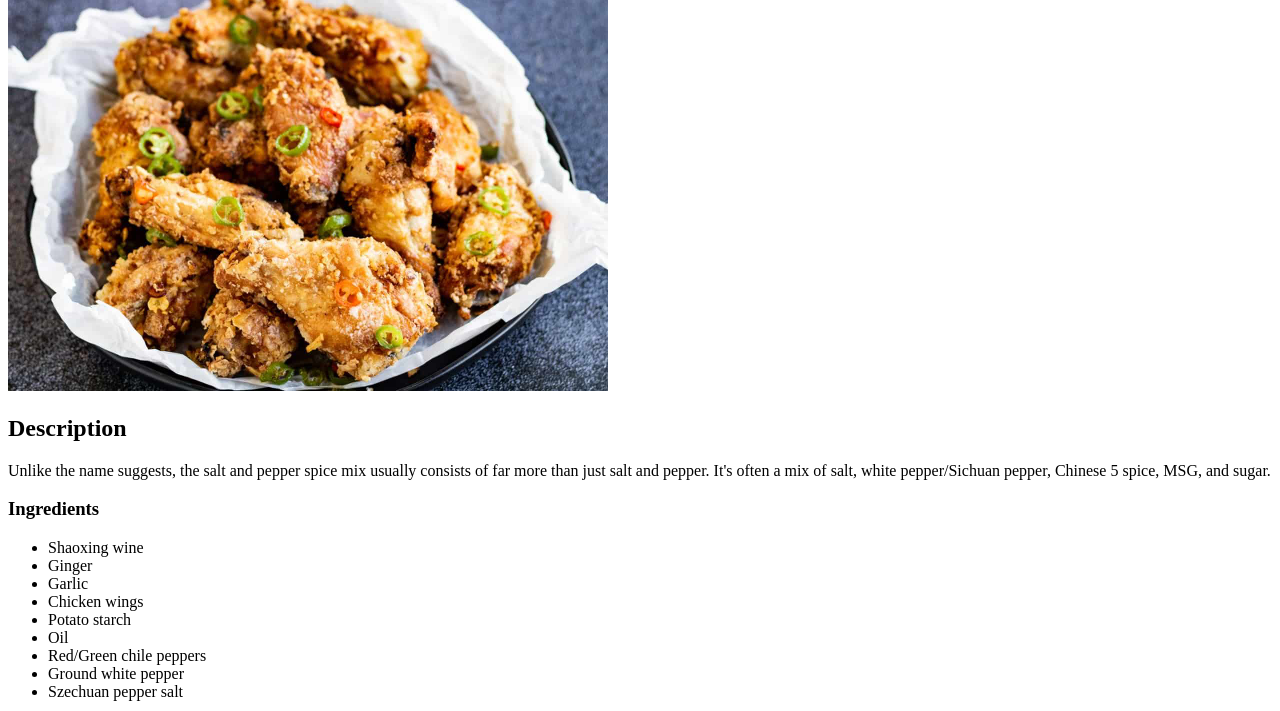
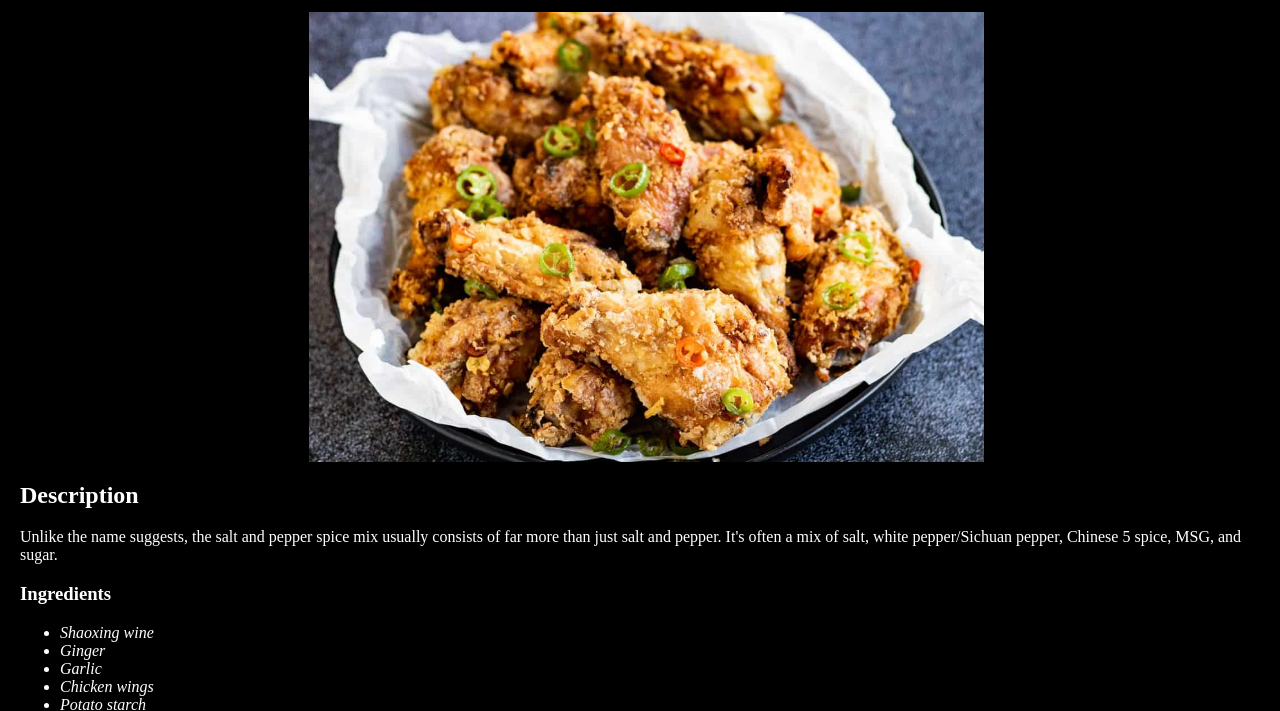
Before and after one commit to jinsei03/odin-recipes, a plain HTML site: page recipes/chineseChicken.html in a window 1280 px wide. Shown: the part 89-800 px from the top of the page. Drawn offline with Linux system fonts and the light colour scheme.

Commit message:
Added css to the website

```diff
--- a/recipes/chineseChicken.html
+++ b/recipes/chineseChicken.html
@@ -3,6 +3,7 @@
     <header>
         <meta charset="utf-8">
         <title>Chinese Chicken</title>
+        <link rel="stylesheet" href="style.css">
 
     </header>
 
@@ -36,5 +37,7 @@
             <li>Toss the fried chicken pieces with the stir-fried chile-and-garlic topping and then season with Sichuan Pepper-Salt and white pepper.</li>
             <li>Devour, ideally with an ice-cold Chinese beer to quench the fire.</li>
         </ol>
+
+        <p><a href="../index.html">BACK</a></p>
     </body>
 </html>
--- /dev/null
+++ b/recipes/style.css
@@ -0,0 +1,30 @@
+body
+{
+    color: white;
+    background-color: black;
+    margin-left: 20px;
+}
+
+img
+{
+    display: block;
+    margin-left: auto;
+    margin-right: auto;
+    height: 450px;
+    width: auto;
+}
+
+h1
+{
+    font-size: 40px;
+}
+
+h1, h2, h3
+{
+    font-weight: bolder;
+}
+
+li
+{
+    font-style: italic;
+}
--- /dev/null
+++ b/styles.css
@@ -0,0 +1,7 @@
+body
+{
+    background-color: black;
+    color: white;
+    font-size: 20px;
+    text-align: center;
+}
```
Also changed, not shown: index.html (+1 -0 lines), recipes/dango.html (+3 -0 lines), recipes/thaiTeaBoba.html (+3 -0 lines).
